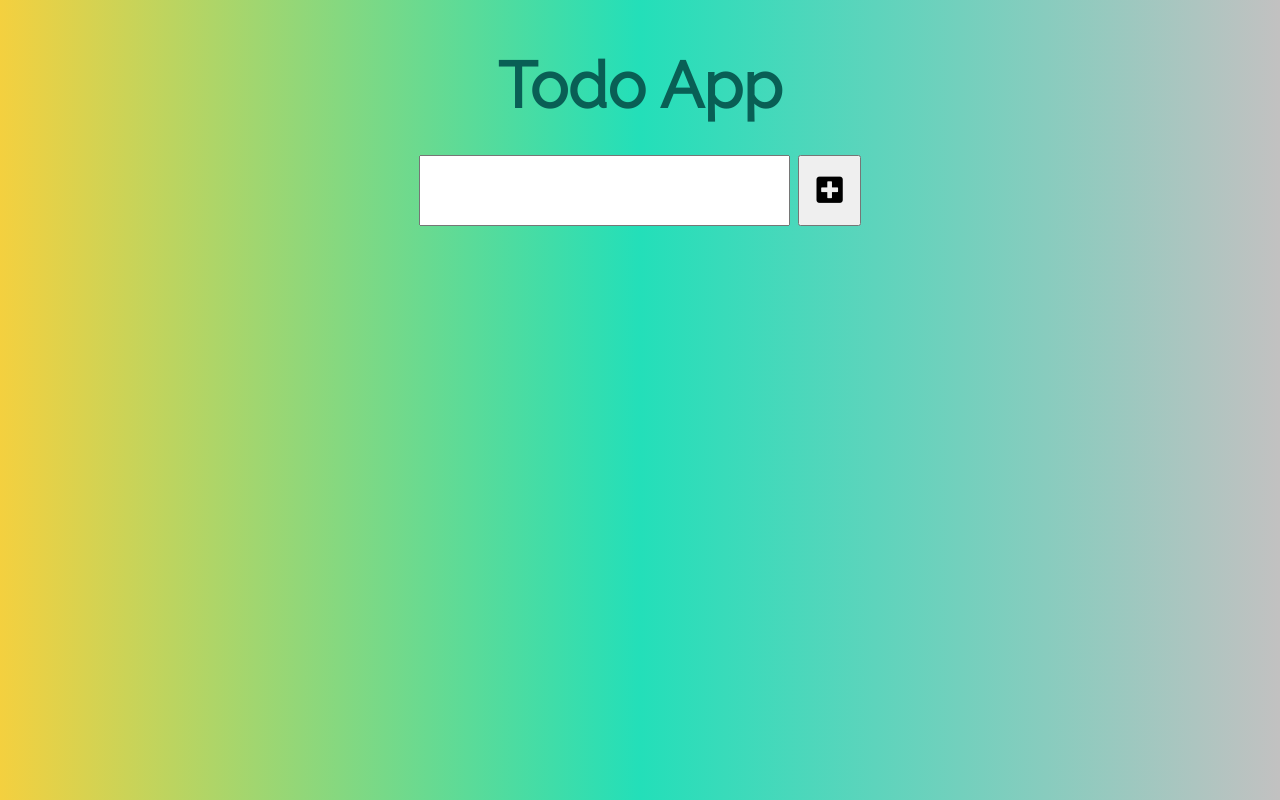
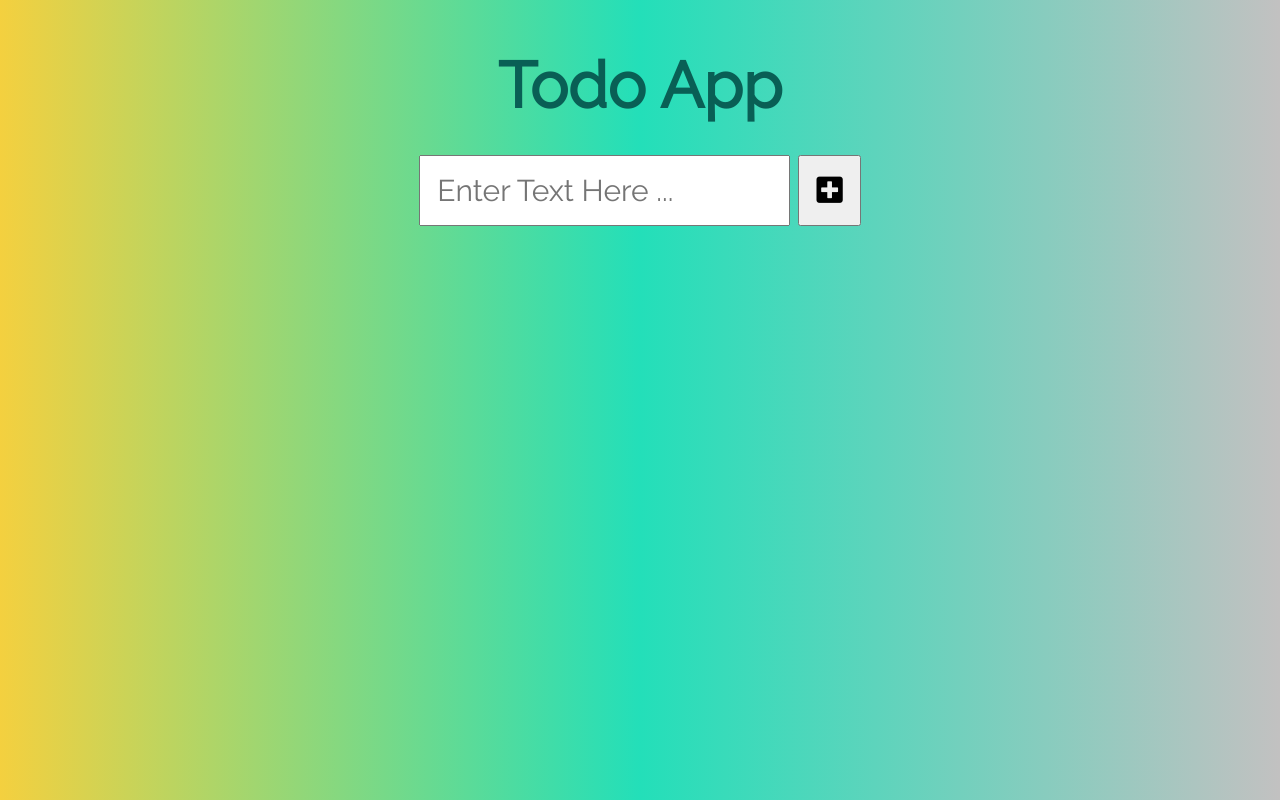
Before and after one commit to Ahsan2001/Generate-popUP, a plain HTML site: page Todo-App/index.html in a window 1280 px wide. Drawn offline with Linux system fonts and the light colour scheme.

Commit message:
Update index.html

```diff
--- a/Todo-App/index.html
+++ b/Todo-App/index.html
@@ -1,26 +1,29 @@
 <!DOCTYPE html>
 <html lang="en">
+
 <head>
     <meta charset="UTF-8">
     <meta http-equiv="X-UA-Compatible" content="IE=edge">
     <meta name="viewport" content="width=device-width, initial-scale=1.0">
     <link rel="stylesheet" href="style.css">
-    <link rel="stylesheet" href="https://pro.fontawesome.com/releases/v5.10.0/css/all.css" integrity="sha384-AYmEC3Yw5cVb3ZcuHtOA93w35dYTsvhLPVnYs9eStHfGJvOvKxVfELGroGkvsg+p" crossorigin="anonymous"/>
+    <link rel="stylesheet" href="https://pro.fontawesome.com/releases/v5.10.0/css/all.css"
+        integrity="sha384-AYmEC3Yw5cVb3ZcuHtOA93w35dYTsvhLPVnYs9eStHfGJvOvKxVfELGroGkvsg+p" crossorigin="anonymous" />
     <title>Todo App</title>
 </head>
+
 <body>
 
-<header>
-    <h1>Todo App</h1>
+    <header>
+        <h1>Todo App</h1>
         <form>
-            <input type="text" class="todo-input">
+            <input type="text" class="todo-input" placeholder="Enter Text Here ...">
             <button type="submit" class="todo-submit"><i class="fas fa-plus-square"></i></button>
         </form>
-</header>
+    </header>
 
-    <ul  class="todo-list">
-    </ul>
+    <ul class="todo-list"> </ul>
 
     <script src="index.js"></script>
 </body>
+
 </html>
```
